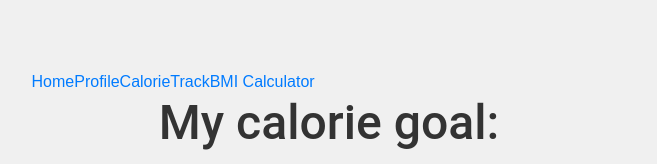
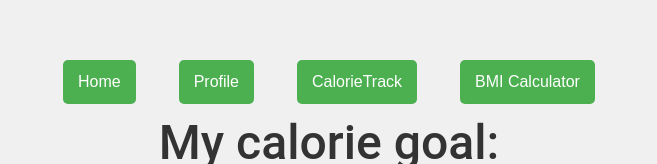
Before and after one commit to 2406-Ryan-Java-FS/Group5, a React (Create React App) app in the folder front-end/calorie-tracker/: page /calorietrack in a window 1280 px wide. Shown: the part 201-365 px from the top of the page, without its empty margins (311-968 px from the left). Built offline with nearby package versions, Linux system fonts and the light colour scheme; no server answers.

Commit message:
Excluded the navbar from the home, login and signup pages

```diff
--- a/front-end/calorie-tracker/src/App.js
+++ b/front-end/calorie-tracker/src/App.js
@@ -11,12 +11,21 @@ import ProfileForm from "./components/profile-form";
 import { AuthProvider } from "./AuthContext";
 import Error from "./components/Error";
 import BmiCalculator from "./components/bmi-calculator";
+import { useLocation } from "react-router-dom";
 
 function App() {
+
+  const location = useLocation();
+
+  const showNavBar = () =>{
+    const noNavbarPaths = ['/', '/login', '/signup'];
+    return !noNavbarPaths.includes(location.pathname);
+  };
+
   return (<>
 
 <AuthProvider>
-    <NavBar />
+    <NavBar show={showNavBar()} />
       <Routes>
         <Route path='' element={<Home />} />
 
--- a/front-end/calorie-tracker/src/components/nav-bar.js
+++ b/front-end/calorie-tracker/src/components/nav-bar.js
@@ -1,7 +1,9 @@
 import { Link } from 'react-router-dom';
 import '../styles/navbar.css';
 
-export default function NavBar(){
+export default function NavBar({show}){
+    if (!show)
+        return null;
 
     return (<>
 
--- a/front-end/calorie-tracker/src/styles/navbar.css
+++ b/front-end/calorie-tracker/src/styles/navbar.css
@@ -1,3 +1,24 @@
-#navbar{
-    color: black;
-}
+#navbar {
+    display: flex;
+    justify-content: space-around;
+    padding: 10px;
+    background-color: #f0f0f0;
+  }
+
+  #navbar a {
+    text-decoration: none;
+    color: white;
+    background-color: #4CAF50;
+    padding: 10px 15px;
+    border-radius: 5px;
+    transition: background-color 0.3s ease;
+  }
+
+  #navbar a:hover {
+    background-color: #45a049;
+  }
+
+  #navbar a.active {
+    background-color: #45a049;
+    font-weight: bold;
+  }
```
